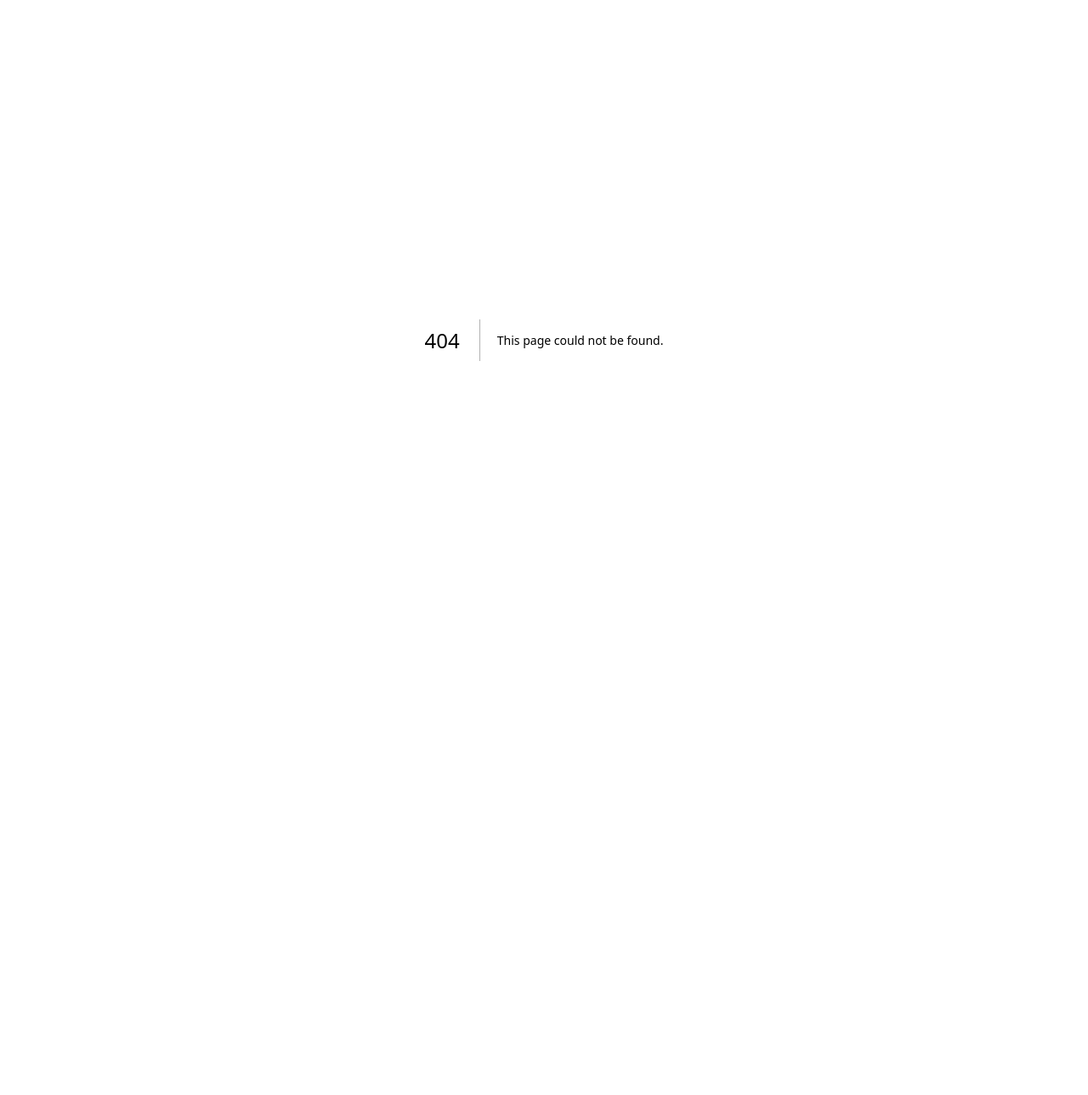
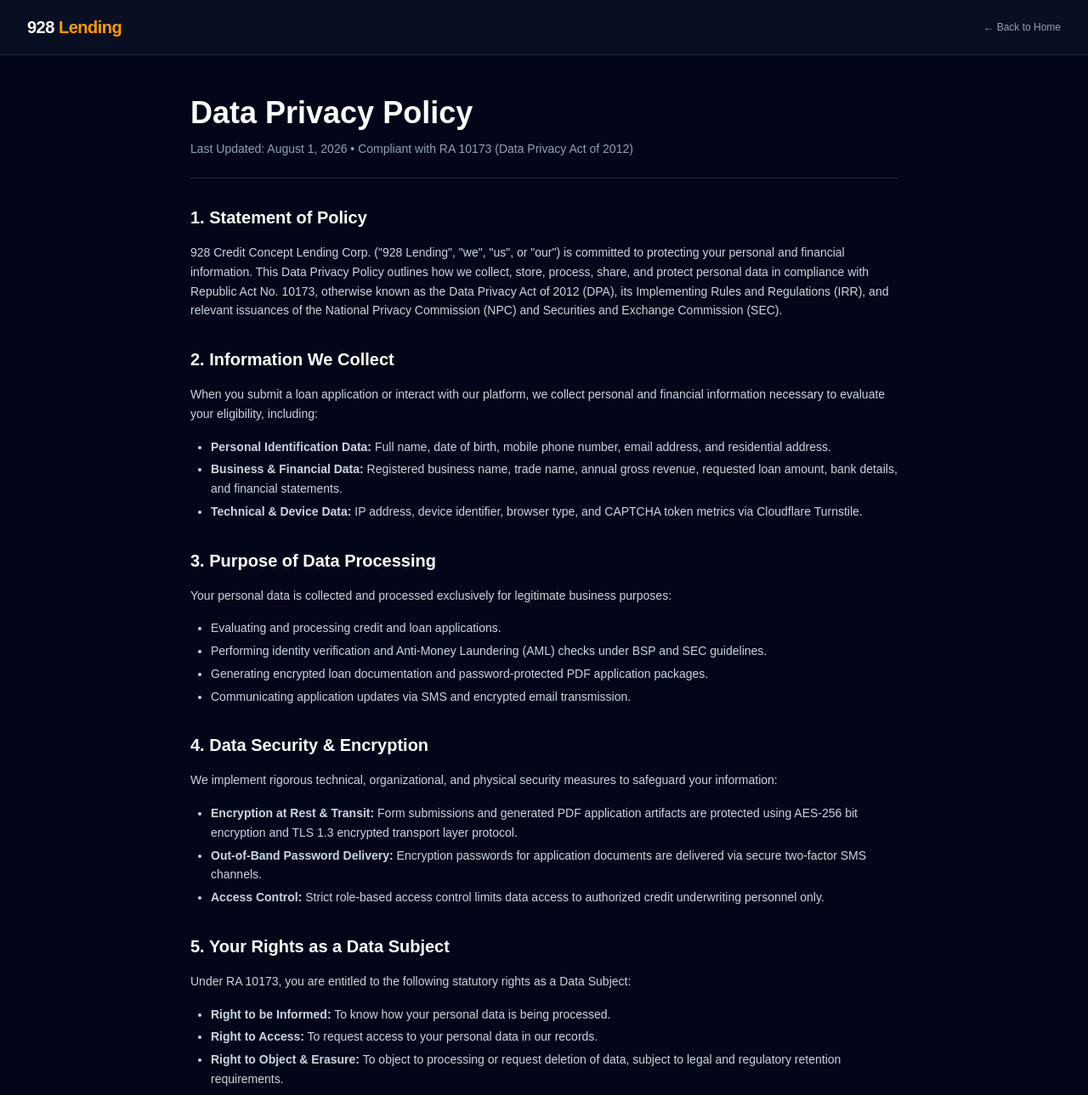
Before and after one commit to JanLancelot/928-lending, a Next.js app: page /privacy-policy in a window 1280 px wide. Before the commit this address had no page. Shown: the top 1289 px of the page at 85% size. Before the commit the page ends 800 px from the top, so only its background shows below. Built offline with nearby package versions, Linux system fonts and the light colour scheme.

Commit message:
feat(compliance): add Privacy Policy page (RA 10173)
Add Data Privacy Act of 2012 (RA 10173) compliant Privacy Policy page.

Implements /privacy-policy route detailing PII collection, financial data processing,
AES-256 encryption standards, data subject rights, and DPO contact details.

```diff
--- /dev/null
+++ b/src/app/privacy-policy/page.tsx
@@ -0,0 +1,111 @@
+import React from "react";
+import Link from "next/link";
+import { SECDisclosureFooter } from "@/components/SECDisclosureFooter";
+
+export const metadata = {
+  title: "Privacy Policy | 928 Lending",
+  description:
+    "Data Privacy Policy of 928 Credit Concept Lending Corp. compliant with Philippine Republic Act No. 10173 (Data Privacy Act of 2012).",
+};
+
+export default function PrivacyPolicyPage() {
+  return (
+    <div className="min-h-screen bg-slate-950 text-slate-100 flex flex-col justify-between">
+      <header className="border-b border-slate-800 bg-slate-900/60 backdrop-blur sticky top-0 z-50">
+        <div className="max-w-7xl mx-auto px-4 sm:px-6 lg:px-8 h-16 flex items-center justify-between">
+          <Link href="/" className="font-bold text-xl tracking-tight text-white">
+            928 <span className="text-amber-500">Lending</span>
+          </Link>
+          <Link
+            href="/"
+            className="text-xs text-slate-400 hover:text-white transition-colors"
+          >
+            &larr; Back to Home
+          </Link>
+        </div>
+      </header>
+
+      <main className="max-w-4xl mx-auto px-4 sm:px-6 lg:px-8 py-12 space-y-8 flex-grow">
+        <div className="space-y-3 border-b border-slate-800 pb-6">
+          <h1 className="text-3xl sm:text-4xl font-extrabold text-white">
+            Data Privacy Policy
+          </h1>
+          <p className="text-sm text-slate-400">
+            Last Updated: August 1, 2026 &bull; Compliant with RA 10173 (Data Privacy Act of 2012)
+          </p>
+        </div>
+
+        <section className="space-y-4 text-slate-300 text-sm leading-relaxed">
+          <h2 className="text-xl font-bold text-white">1. Statement of Policy</h2>
+          <p>
+            928 Credit Concept Lending Corp. (&quot;928 Lending&quot;, &quot;we&quot;, &quot;us&quot;, or &quot;our&quot;) is committed to protecting your personal and financial information. This Data Privacy Policy outlines how we collect, store, process, share, and protect personal data in compliance with Republic Act No. 10173, otherwise known as the Data Privacy Act of 2012 (DPA), its Implementing Rules and Regulations (IRR), and relevant issuances of the National Privacy Commission (NPC) and Securities and Exchange Commission (SEC).
+          </p>
+        </section>
+
+        <section className="space-y-4 text-slate-300 text-sm leading-relaxed">
+          <h2 className="text-xl font-bold text-white">2. Information We Collect</h2>
+          <p>
+            When you submit a loan application or interact with our platform, we collect personal and financial information necessary to evaluate your eligibility, including:
+          </p>
+          <ul className="list-disc pl-6 space-y-1 text-slate-300">
+            <li><strong>Personal Identification Data:</strong> Full name, date of birth, mobile phone number, email address, and residential address.</li>
+            <li><strong>Business & Financial Data:</strong> Registered business name, trade name, annual gross revenue, requested loan amount, bank details, and financial statements.</li>
+            <li><strong>Technical & Device Data:</strong> IP address, device identifier, browser type, and CAPTCHA token metrics via Cloudflare Turnstile.</li>
+          </ul>
+        </section>
+
+        <section className="space-y-4 text-slate-300 text-sm leading-relaxed">
+          <h2 className="text-xl font-bold text-white">3. Purpose of Data Processing</h2>
+          <p>
+            Your personal data is collected and processed exclusively for legitimate business purposes:
+          </p>
+          <ul className="list-disc pl-6 space-y-1 text-slate-300">
+            <li>Evaluating and processing credit and loan applications.</li>
+            <li>Performing identity verification and Anti-Money Laundering (AML) checks under BSP and SEC guidelines.</li>
+            <li>Generating encrypted loan documentation and password-protected PDF application packages.</li>
+            <li>Communicating application updates via SMS and encrypted email transmission.</li>
+          </ul>
+        </section>
+
+        <section className="space-y-4 text-slate-300 text-sm leading-relaxed">
+          <h2 className="text-xl font-bold text-white">4. Data Security & Encryption</h2>
+          <p>
+            We implement rigorous technical, organizational, and physical security measures to safeguard your information:
+          </p>
+          <ul className="list-disc pl-6 space-y-1 text-slate-300">
+            <li><strong>Encryption at Rest & Transit:</strong> Form submissions and generated PDF application artifacts are protected using AES-256 bit encryption and TLS 1.3 encrypted transport layer protocol.</li>
+            <li><strong>Out-of-Band Password Delivery:</strong> Encryption passwords for application documents are delivered via secure two-factor SMS channels.</li>
+            <li><strong>Access Control:</strong> Strict role-based access control limits data access to authorized credit underwriting personnel only.</li>
+          </ul>
+        </section>
+
+        <section className="space-y-4 text-slate-300 text-sm leading-relaxed">
+          <h2 className="text-xl font-bold text-white">5. Your Rights as a Data Subject</h2>
+          <p>
+            Under RA 10173, you are entitled to the following statutory rights as a Data Subject:
+          </p>
+          <ul className="list-disc pl-6 space-y-1 text-slate-300">
+            <li><strong>Right to be Informed:</strong> To know how your personal data is being processed.</li>
+            <li><strong>Right to Access:</strong> To request access to your personal data in our records.</li>
+            <li><strong>Right to Object & Erasure:</strong> To object to processing or request deletion of data, subject to legal and regulatory retention requirements.</li>
+            <li><strong>Right to Rectification:</strong> To request correction of inaccurate or incomplete personal records.</li>
+          </ul>
+        </section>
+
+        <section className="space-y-4 text-slate-300 text-sm leading-relaxed">
+          <h2 className="text-xl font-bold text-white">6. Contact Our Data Protection Officer (DPO)</h2>
+          <p>
+            For questions, requests, or concerns regarding your privacy rights or this policy, please contact our designated Data Protection Officer at:
+          </p>
+          <div className="p-4 bg-slate-900 border border-slate-800 rounded-lg text-xs space-y-1">
+            <p className="font-semibold text-white">Data Protection Officer</p>
+            <p>928 Credit Concept Lending Corp.</p>
+            <p>Email: <span className="text-amber-400 font-mono">dpo@928lending.com</span></p>
+          </div>
+        </section>
+      </main>
+
+      <SECDisclosureFooter />
+    </div>
+  );
+}
```
